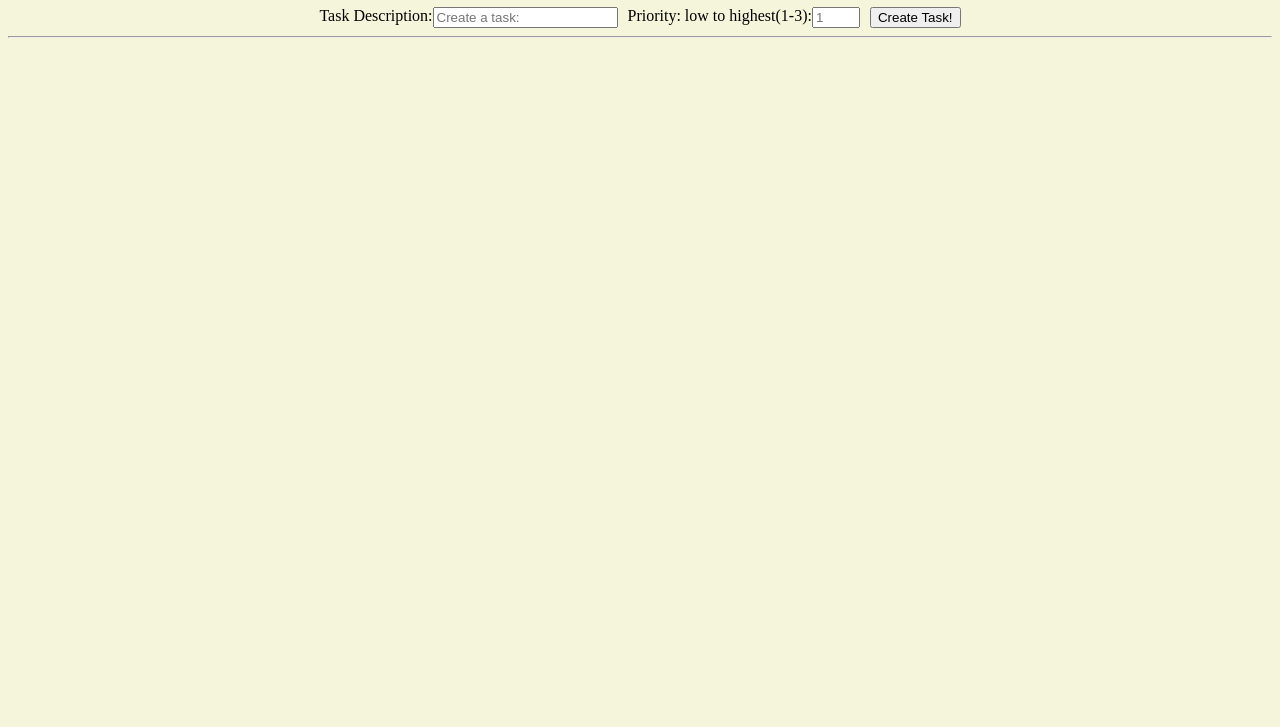
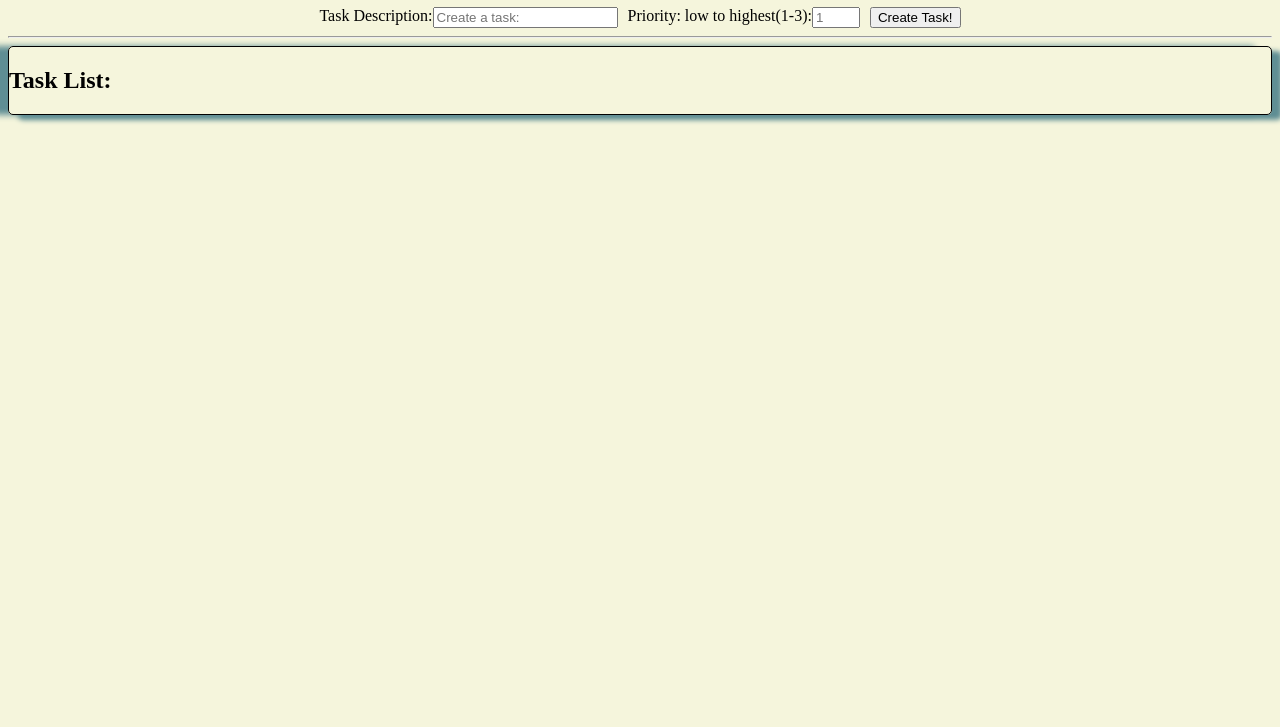
Before and after one commit to Sussman-P/todo-list-mvp, a website: page public/index.html in a window 1280 px wide. Shown: the part 73-800 px from the top of the page. Drawn offline with nearby package versions, Linux system fonts and the light colour scheme; no server answers.

Commit message:
added styling

```diff
--- a/public/app.css
+++ b/public/app.css
@@ -45,3 +45,12 @@ h1 {
     display: flex;
     align-items: center;
 }
+
+.task-list {
+    border: 1px solid black;
+    border-radius: 5px;
+    box-shadow: 10px 5px 5px rgb(95,
+        142,
+        148),
+        -1em 0 .4em rgb(95, 142, 148);
+}
--- a/public/index.html
+++ b/public/index.html
@@ -24,7 +24,10 @@
 				<button type="submit">Create Task!</button>
 			</form>
 			<hr />
-			<div class="tasks"></div>
+			<div class="task-list">
+				<h2>Task List:</h2>
+				<div class="tasks"></div>
+			</div>
 		</div>
 	</body>
 </html>
```
